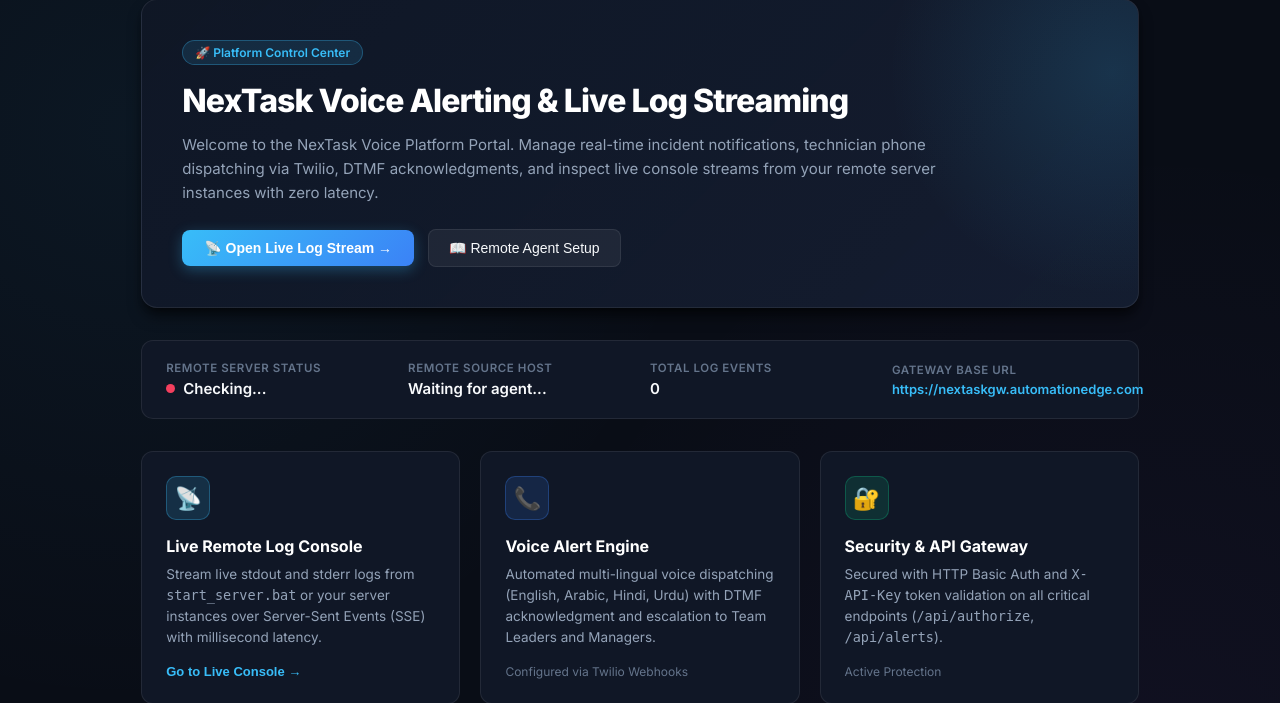
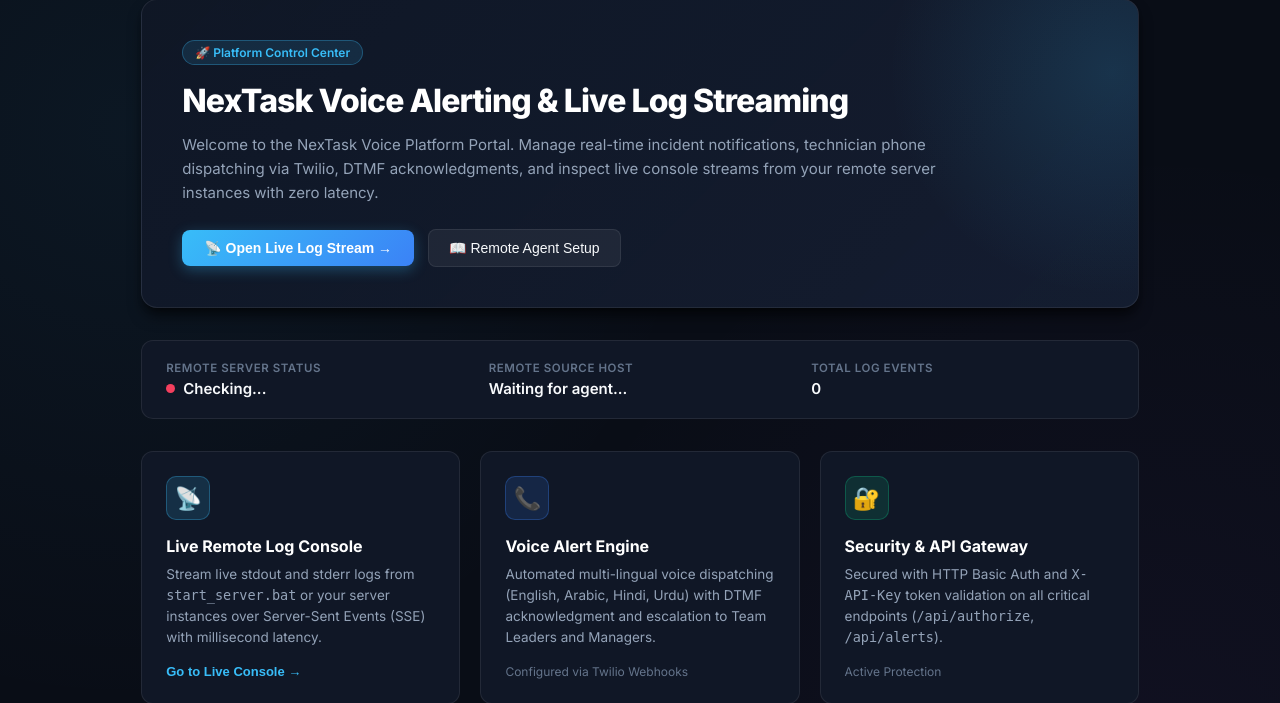
Before and after one commit to abhishekmalwadkar-png/Voice-calling-POC-main, a Python web app: template portal/templates/index.html in a window 1280 px wide. Shown: the part 92-795 px from the top of the page. Run offline with Jinja, Linux system fonts and the light colour scheme; the template is opened without the code that fills it, so the values that code supplies are empty.

Commit message:
ui: remove LIVE GATEWAY URL and API Docs button from web dashboard header

```diff
--- a/app.py
+++ b/app.py
@@ -1566,11 +1566,9 @@
       </div>
       <div>
         <div class="brand-title">NexTask Voice Operations & Audit Center</div>
-        <div class="brand-mode">{mode}</div>
       </div>
     </div>
     <div class="header-actions">
-      <a href="/docs" class="btn-header" target="_blank" title="Open API Documentation">API Docs</a>
       <a href="/logout" class="btn-header" title="Log out from administrative session">
         <svg width="13" height="13" viewBox="0 0 24 24" fill="none" stroke="currentColor" stroke-width="2"><path d="M9 21H5a2 2 0 0 1-2-2V5a2 2 0 0 1 2-2h4"></path><polyline points="16 17 21 12 16 7"></polyline><line x1="21" y1="12" x2="9" y2="12"></line></svg>
         Logout
--- a/portal/templates/index.html
+++ b/portal/templates/index.html
@@ -85,10 +85,7 @@
         <span class="status-label">Total Log Events</span>
         <span class="status-value" id="home-total-events">0</span>
       </div>
-      <div class="status-item">
-        <span class="status-label">Gateway Base URL</span>
-        <span class="status-value" style="font-size:13px;color:var(--accent-cyan);">https://nextaskgw.automationedge.com</span>
-      </div>
+
     </div>
 
     <!-- Features Grid -->
```
